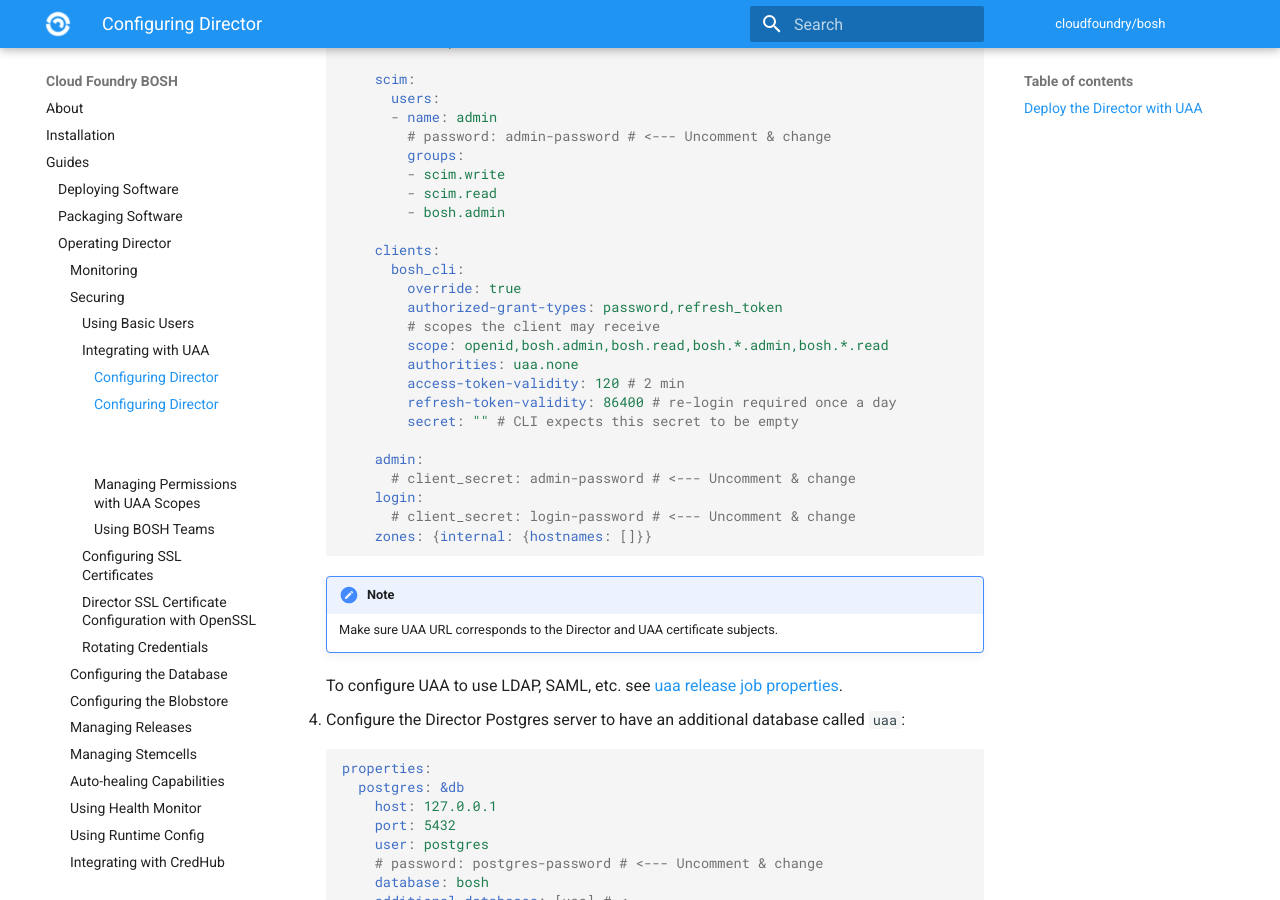
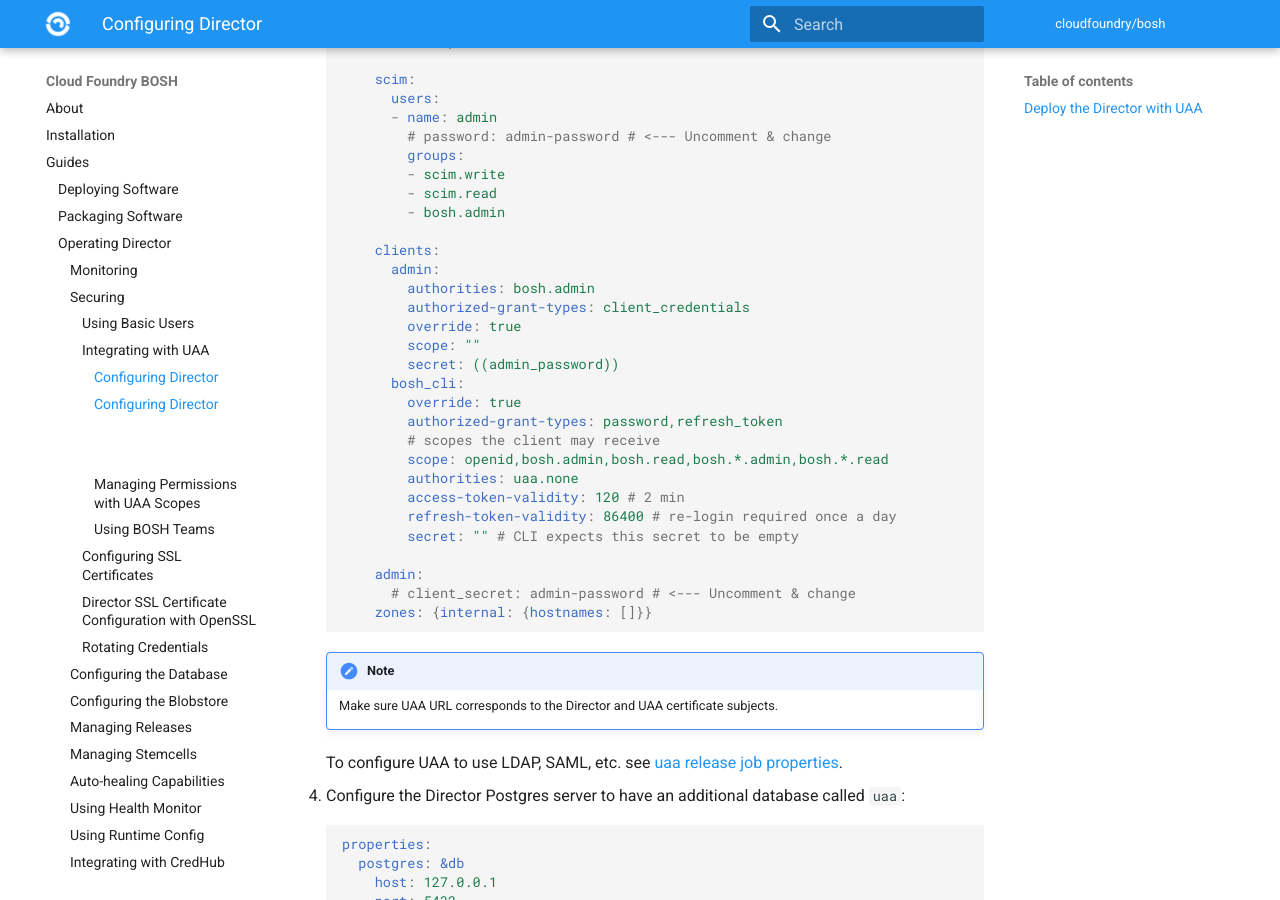
Before and after one commit to cloudfoundry/docs-bosh, an MkDocs documentation site: the page built from content/director-users-uaa.md, in a window 1280 px wide and 900 px high, scrolled down 1174 px. Built offline with MkDocs 1.6.1 and Material for MkDocs 9.7.7, drawn with Linux system fonts in a browser that asks for light colours; old or Windows-style settings are respelled for this version of MkDocs.

Commit message:
Revise UAA example configuration
* add `admin` user to `clients` section (see https://github.com/cloudfoundry/bosh-deployment/blob/85d2f2122bfc2c1f5184c4b10224705fe22d8113/uaa.yml#L40)
* remove outdated property `login` (see https://github.com/cloudfoundry/cf-deployment/issues/85)

````diff
--- a/content/director-users-uaa.md
+++ b/content/director-users-uaa.md
@@ -54,6 +54,12 @@ In this configuration the Director is configured to delegate user management to
             - bosh.admin
 
         clients:
+          admin:
+            authorities: bosh.admin
+            authorized-grant-types: client_credentials
+            override: true
+            scope: ""
+            secret: ((admin_password))
           bosh_cli:
             override: true
             authorized-grant-types: password,refresh_token
@@ -66,8 +72,6 @@ In this configuration the Director is configured to delegate user management to
 
         admin:
           # client_secret: admin-password # <--- Uncomment & change
-        login:
-          # client_secret: login-password # <--- Uncomment & change
         zones: {internal: {hostnames: []}}
     ```
 
````
